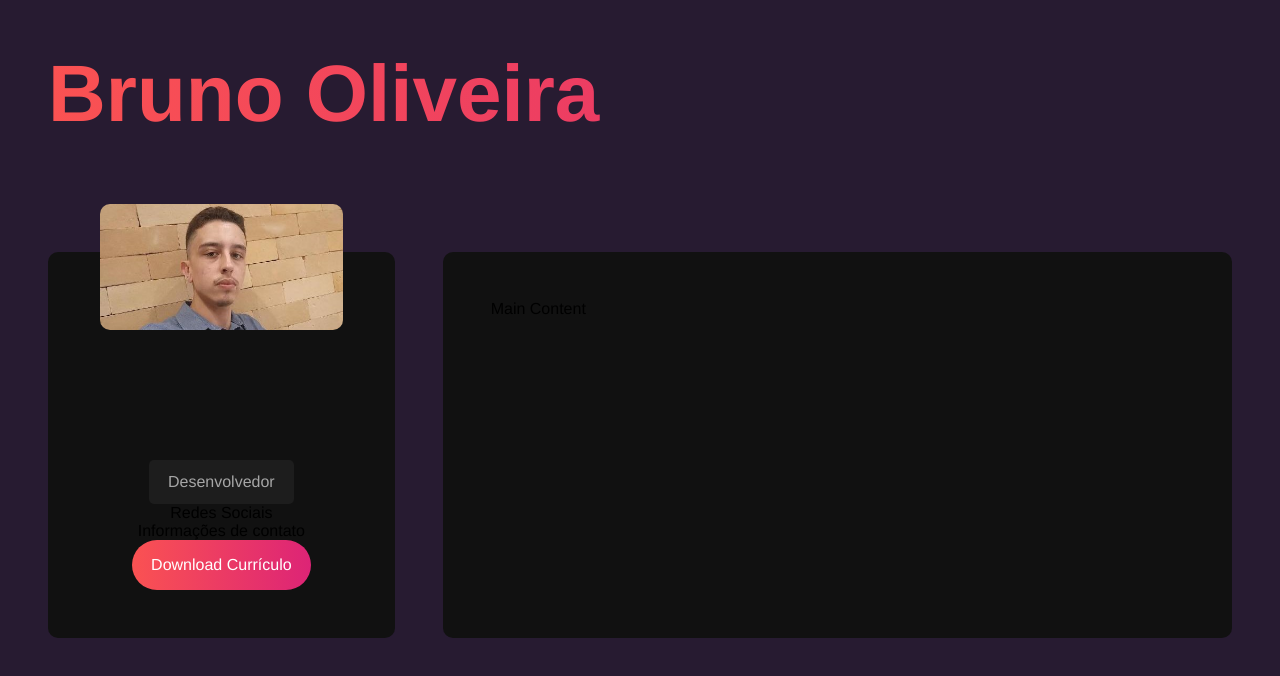
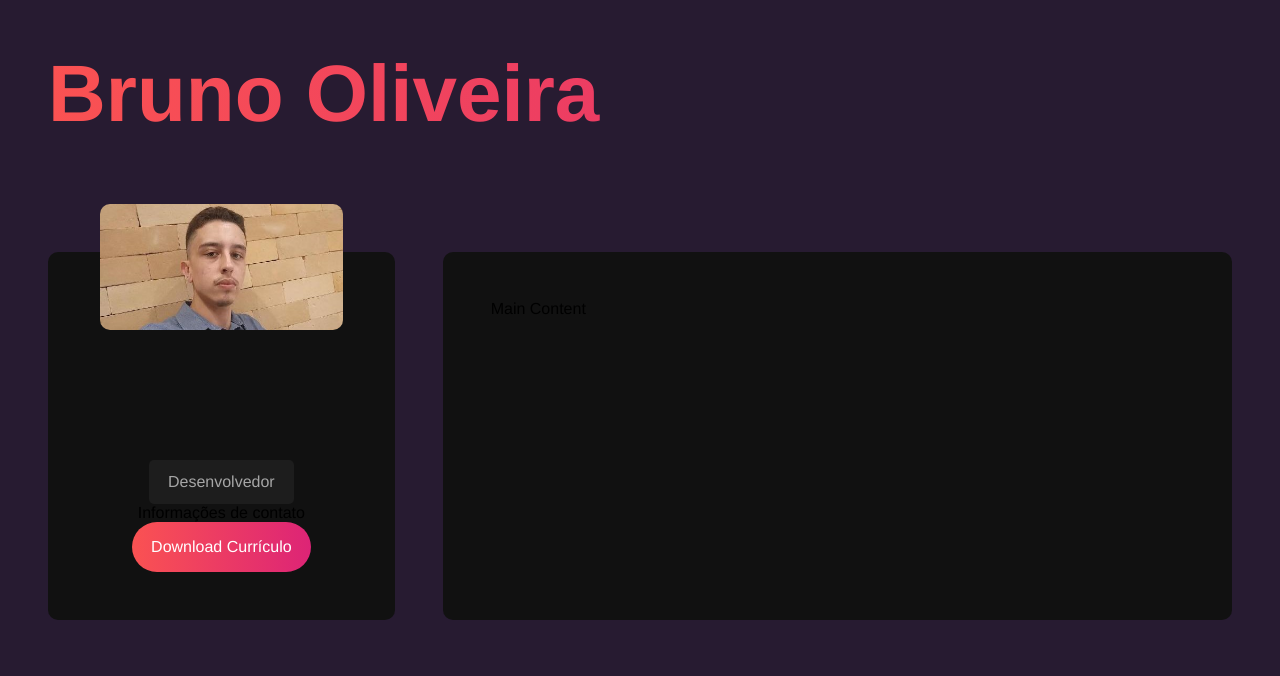
Before and after one commit to BrunoOlv10/portfolio-react, a React (Vite) app in the folder react-sass/: page / in a window 1280 px wide. Shown: the top 676 px of the page. Built offline with nearby package versions, Linux system fonts and the light colour scheme.

Commit message:
add social networks

```diff
--- a/react-sass/src/components/Sidebar.jsx
+++ b/react-sass/src/components/Sidebar.jsx
@@ -1,13 +1,14 @@
 import Avatar from '../img/bruno-oliveira.jpeg'
 
 import '../styles/components/sidebar.sass'
+import SocialNetworks from './SocialNetworks'
 
 const Sidebar = () => {
   return (
     <aside id="sidebar">
       <img src={Avatar} alt="Bruno Oliveira" />
       <p className="title">Desenvolvedor</p>
-      <p>Redes Sociais</p>
+      <SocialNetworks />
       <p>Informações de contato</p>
       <a href="" className="btn">Download Currículo</a>
     </aside>
--- /dev/null
+++ b/react-sass/src/components/SocialNetworks.jsx
@@ -0,0 +1,11 @@
+import '../styles/components/Socialnetworks.sass'
+
+const SocialNetwork = () => {
+  return (
+    <div>
+
+    </div>
+  )
+}
+
+export default SocialNetwork
```
Also changed, not shown: react-sass/src/styles/components/Socialnetworks.sass (added).
